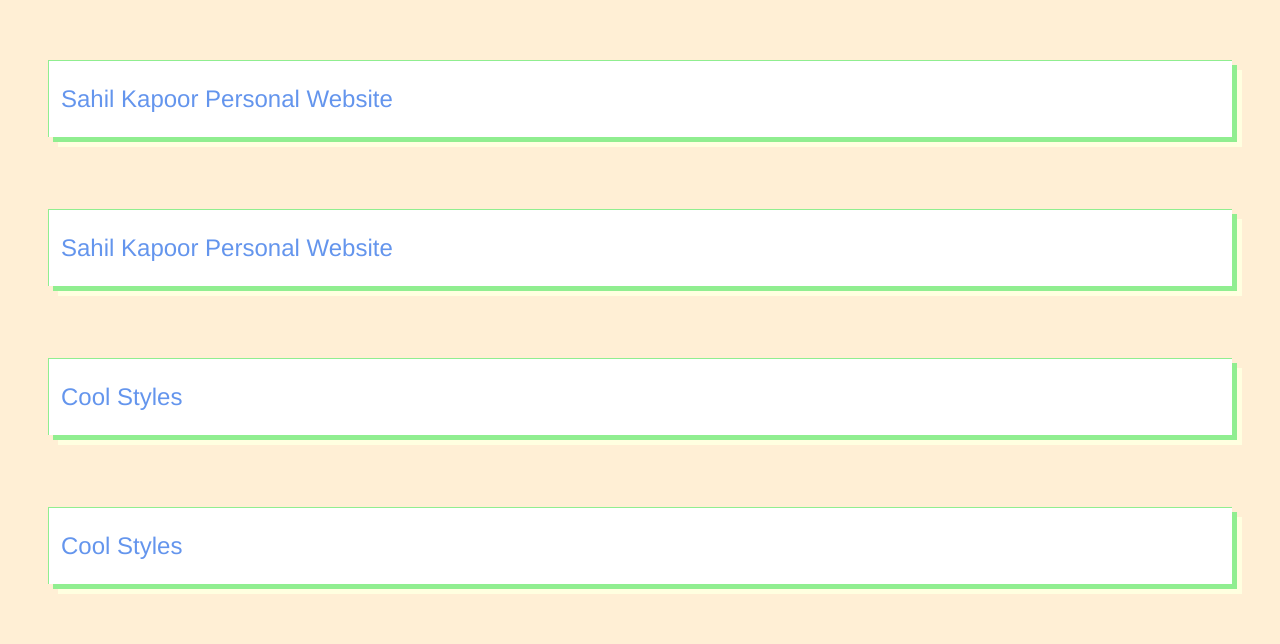
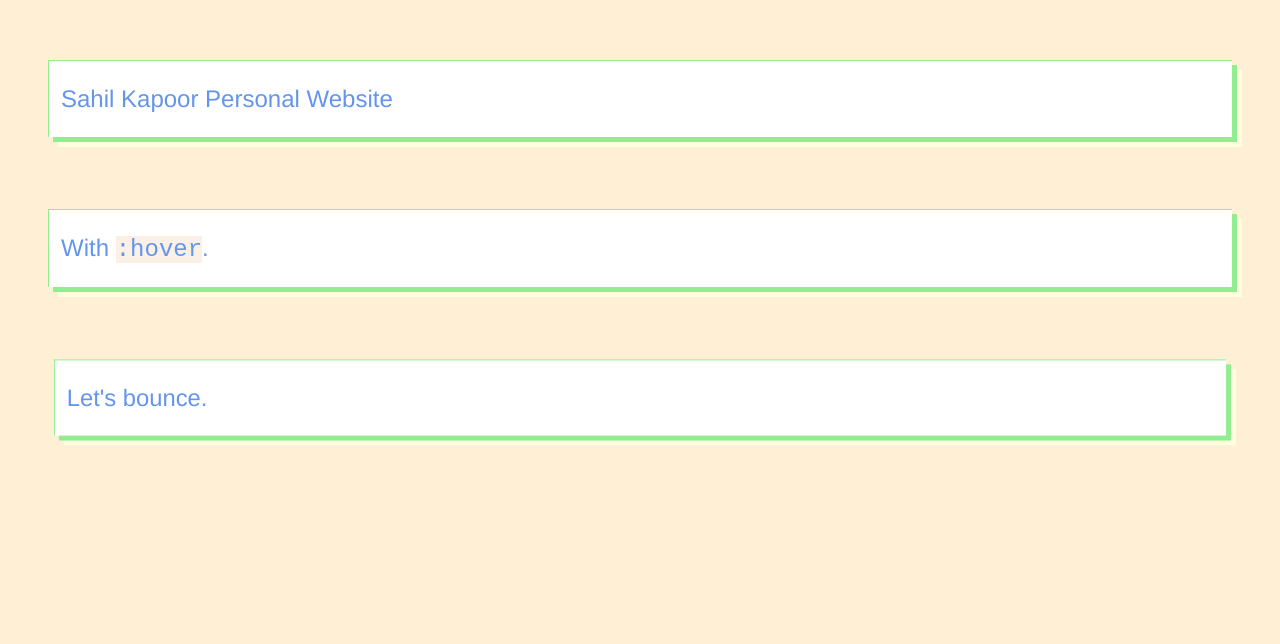
Before and after one commit to invalidtoken/personal-website, a Next.js app: page / in a window 1280 px wide. Shown: the part 156-800 px from the top of the page. Built offline with nearby package versions, Linux system fonts and the light colour scheme.

Commit message:
adding deploy.js

```diff
--- a/package.json
+++ b/package.json
@@ -14,7 +14,7 @@
     "preserve": "npm run export",
     "serve": "serve out",
     "predeploy": "npm run export",
-    "deploy": "gh-pages -d out"
+    "deploy": "node deploy.js"
   },
   "keywords": [],
   "author": "Thomas Greco",
@@ -24,12 +24,12 @@
     "@emotion/styled": "10.0.27",
     "emotion": "10.0.27",
     "emotion-server": "10.0.27",
-    "gh-pages": "^3.1.0",
     "next": "latest",
     "react": "^16.7.0",
     "react-dom": "^16.7.0"
   },
   "devDependencies": {
+    "gh-pages": "^3.1.0",
     "serve": "^11.3.2"
   }
 }
--- a/pages/index.js
+++ b/pages/index.js
@@ -2,9 +2,6 @@
 const Home = () => (
   <div>
     <Basic>Sahil Kapoor Personal Website</Basic>
-    <Basic>Sahil Kapoor Personal Website</Basic>
-    <Basic>Cool Styles</Basic>
-    <Basic>Cool Styles</Basic>
     <Combined>
       With <code>:hover</code>.
     </Combined>
```
Also changed, not shown: deploy.js (added, +14 -0 lines), 1 other file (tests, documents, lock files or other folders).
